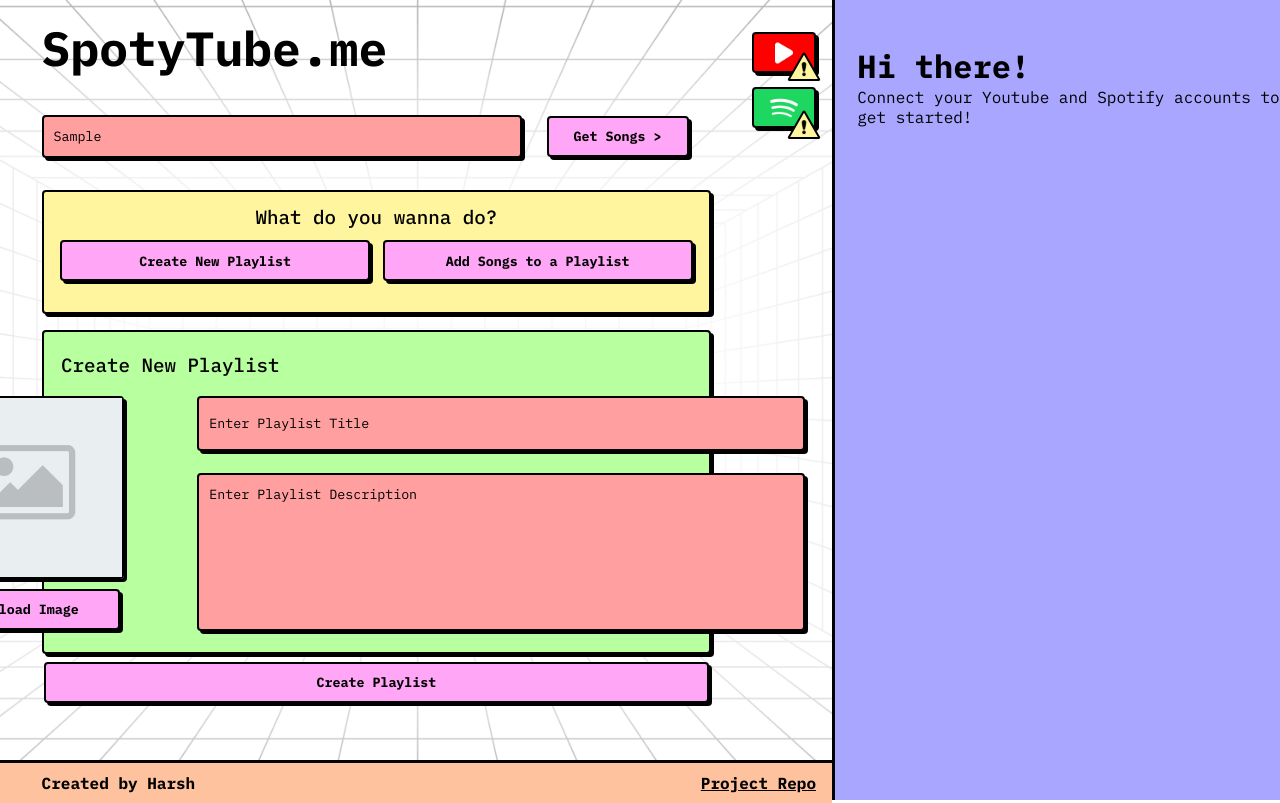
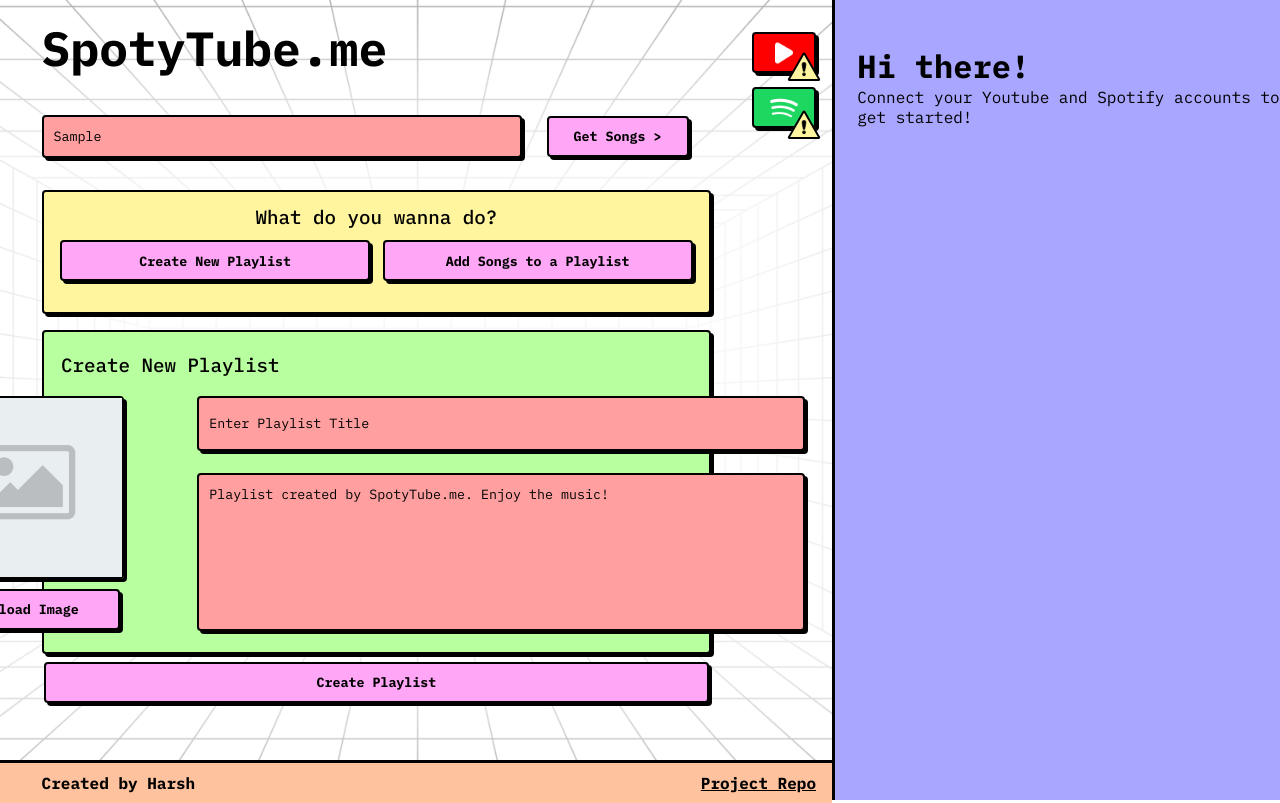
Before and after one commit to sourcery-ai-experiments/yt_playlist_exporter, a React (Create React App) app in the folder frontend/: page / in a window 1280 px wide. Both pictures are taken after typing "Sample" into the empty fields and a click on the button "Create New Playlist". Built offline with nearby package versions, Linux system fonts and the light colour scheme; no server answers.

Commit message:
minor changes in CreatePlaylist card

```diff
--- a/frontend/src/components/CreatePlaylist/CreatePlaylist.js
+++ b/frontend/src/components/CreatePlaylist/CreatePlaylist.js
@@ -6,9 +6,13 @@
 
 const CreatePlaylist = () => {
   const { playlistDetails } = useContext(SongsContext);
-  const [thumb, setThumb] = useState(playlistDetails.thumbnail || defaultThumbnail);
-  const [title, setTitle] = useState(''); // State for the playlist title
-  const [description, setDescription] = useState(''); // State for the playlist description
+
+  const plName = playlistDetails.playlistName;
+  const default_desc = 'Playlist created by SpotyTube.me. Enjoy the music!';
+
+  const [thumb, setThumb] = useState(playlistDetails.thumbnail || null);
+  const [title, setTitle] = useState(plName || ''); // State for the playlist title
+  const [description, setDescription] = useState(default_desc); // State for the playlist description
   const inputRef = useRef(null);
 
   const handleBtnClick = () => {
@@ -47,7 +51,7 @@
       <div className='Create-Playlist-Info'>
         <div className='Create-Playlist-Img'>
           <div className='Create-Playlist-Img-Container'>
-            <img src={thumb} alt="Playlist-Img"></img>
+            <img src={thumb || defaultThumbnail} alt="Playlist-Img"></img>
           </div>
           <Btn
             BtnText="Upload Image"
```
